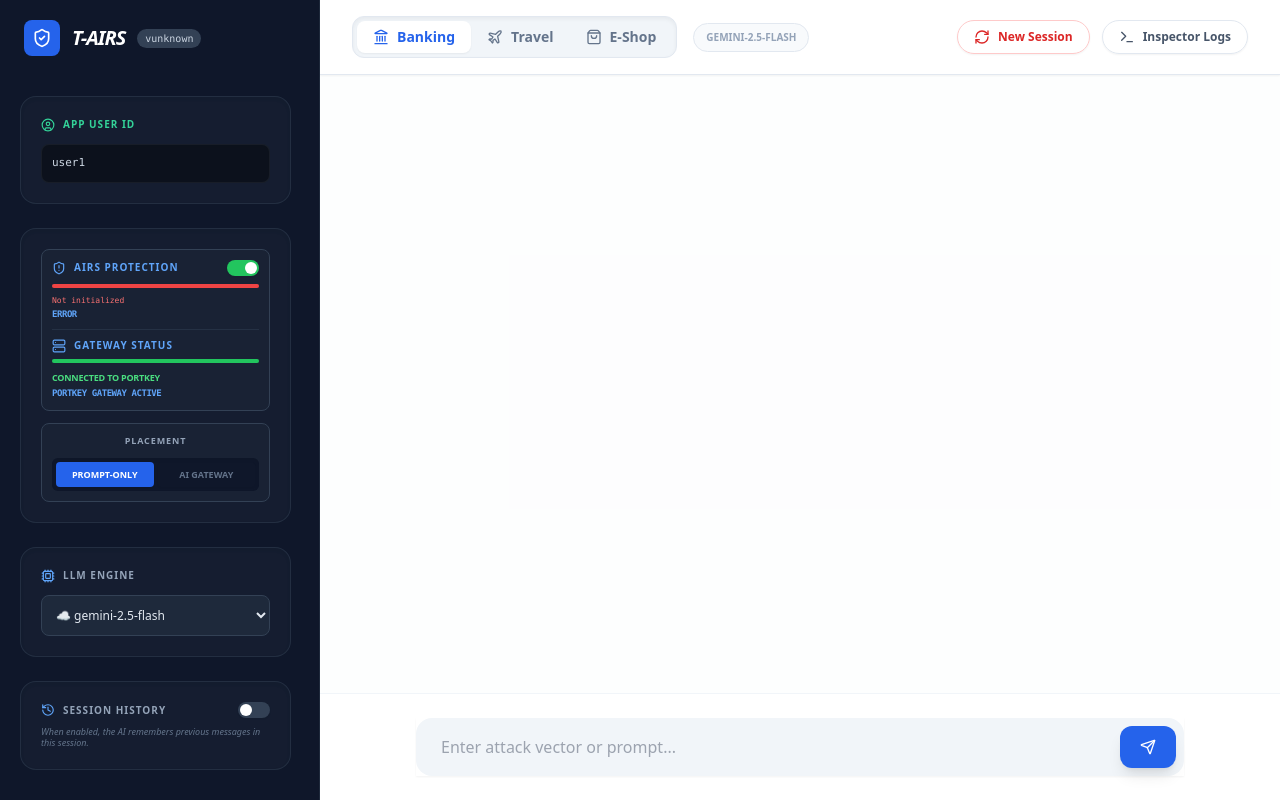
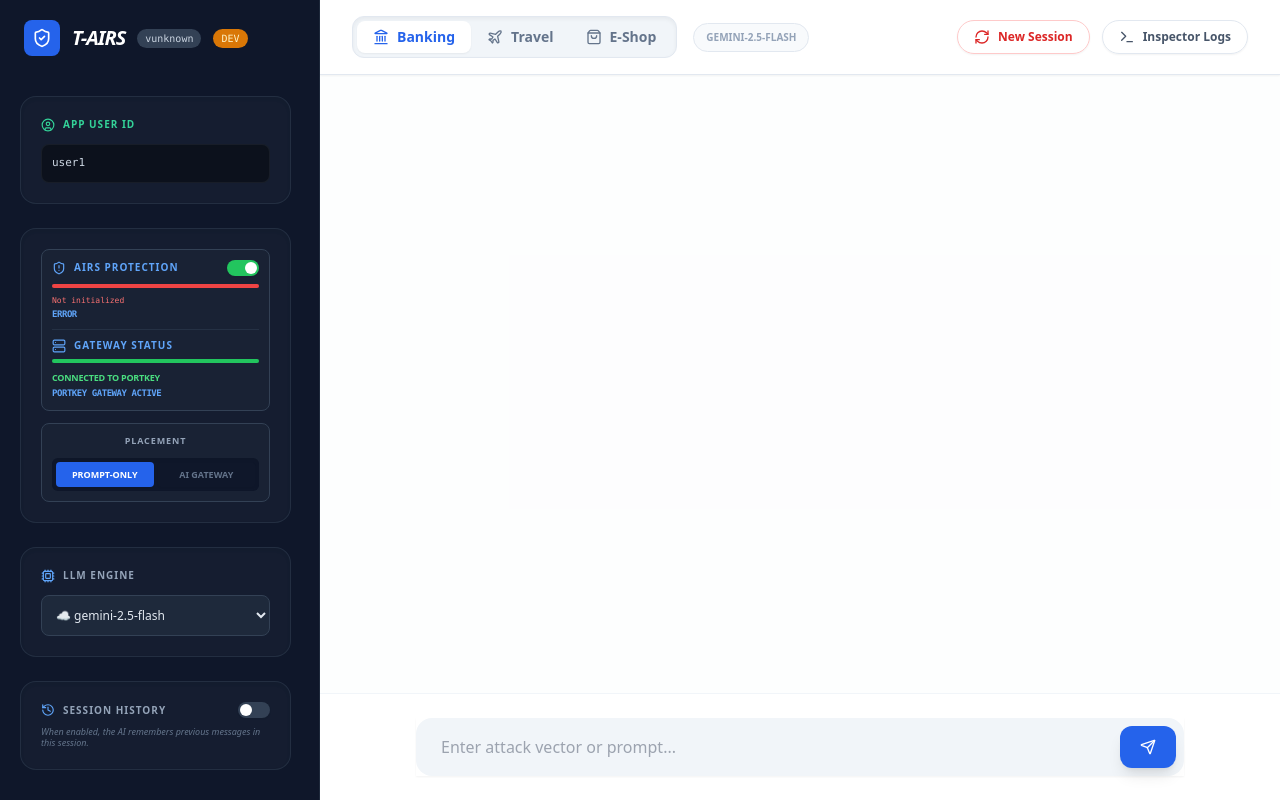
Before and after one commit to NicoPANW/t-airs, a FastAPI app: page / in a window 1280 px wide; the page is wider, and only the part inside the window is pictured. Run offline with FastAPI, Linux system fonts and the light colour scheme; parts of the project's set-up code (start-up, migrations or seed data) failed here and were passed over; some libraries are stand-ins or nearby versions.

Commit message:
v2.0.1 - Fix

```diff
--- a/src/main.py
+++ b/src/main.py
@@ -63,6 +63,8 @@ try:
             APP_VERSION = version_content
 except Exception as e:
     print(f"Warning: Could not read VERSION file. Error: {e}")
+
+APP_ENV = os.getenv("APP_ENV", "dev")
 
 # --- CAPTURE CLI ARGUMENTS ---
 parser = argparse.ArgumentParser(description="T-AIRS")
@@ -266,7 +268,7 @@ async def update_persona(persona_id: str = Form(...), new_context: str = Form(..
 
 @app.get("/", response_class=HTMLResponse)
 async def index(request: Request):
-    return templates.TemplateResponse(request=request, name="index.html", context={"app_version": APP_VERSION})
+    return templates.TemplateResponse(request=request, name="index.html", context={"app_version": APP_VERSION, "app_env": APP_ENV})
 
 @app.get("/favicon.ico", include_in_schema=False)
 async def favicon():
--- a/src/templates/index.html
+++ b/src/templates/index.html
@@ -47,6 +47,11 @@
             <div class="bg-blue-600 p-2 rounded-lg"><i data-lucide="shield-check" class="w-5 h-5"></i></div>
             <h1 class="text-xl font-black tracking-tighter text-white uppercase italic">T-AIRS</h1>
             <span class="text-[10px] font-mono bg-slate-700 text-slate-300 px-2 py-0.5 rounded-full">v{{ app_version }}</span>
+            {% if app_env == 'prod' %}
+            <span class="text-[10px] font-mono bg-emerald-600 text-emerald-100 px-2 py-0.5 rounded-full uppercase">prod</span>
+            {% else %}
+            <span class="text-[10px] font-mono bg-amber-600 text-amber-100 px-2 py-0.5 rounded-full uppercase">{{ app_env }}</span>
+            {% endif %}
         </div>
 
         <div class="flex flex-col gap-6 flex-1 min-h-0 overflow-y-auto pr-2 sidebar-scroll pb-4">
```
Also changed, not shown: 1 other file.
